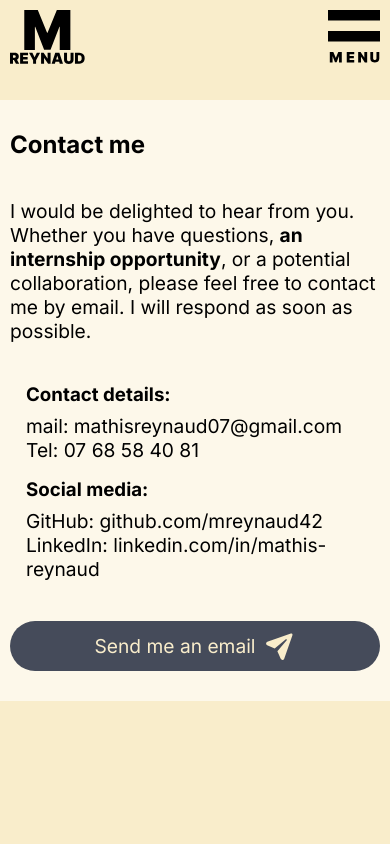
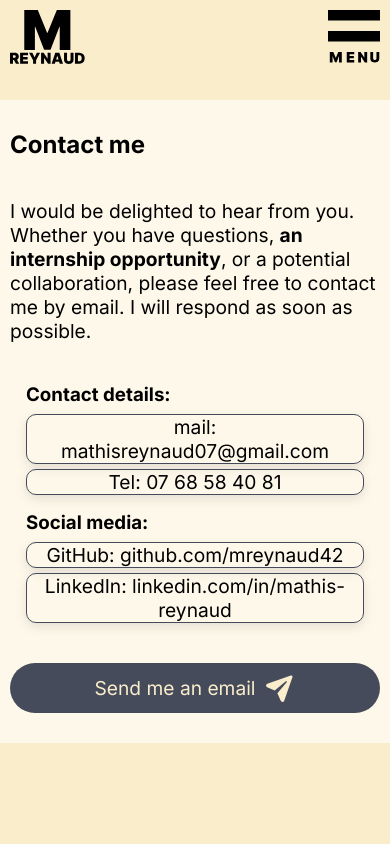
Before and after one commit to mreynaud42/my_showcase_website, a React (Vite) app in the folder showcase_website/: page /contact in a window 390 px wide. Shown: the top 844 px of the page. Built offline with nearby package versions, Linux system fonts and the light colour scheme.

Commit message:
fix: coarse link contact

```diff
--- a/showcase_website/src/pages/Contact.tsx
+++ b/showcase_website/src/pages/Contact.tsx
@@ -17,13 +17,13 @@ export default function Contact() {
                     <div className="info-contact">
                         <div className="contact-details">
                             <h3>{t("contact.sContact.detail")}</h3>
-                            <a href="mailto:mathisreynaud07@gmail.com">mail: mathisreynaud07@gmail.com</a>
-                            <a href="tel:+33768584081">Tel: 07 68 58 40 81</a>
+                            <a className="button-coarse" href="mailto:mathisreynaud07@gmail.com">mail: mathisreynaud07@gmail.com</a>
+                            <a className="button-coarse" href="tel:+33768584081">Tel: 07 68 58 40 81</a>
                         </div>
                         <div className="social">
                             <h3>{t("contact.sContact.social")}</h3>
-                            <a href="https://github.com/mreynaud42" target="_blank">GitHub: github.com/mreynaud42</a>
-                            <a href="https://linkedin.com/in/mathis-reynaud" target="_blank">LinkedIn: linkedin.com/in/mathis-reynaud</a>
+                            <a className="button-coarse" href="https://github.com/mreynaud42" target="_blank">GitHub: github.com/mreynaud42</a>
+                            <a className="button-coarse" href="https://linkedin.com/in/mathis-reynaud" target="_blank">LinkedIn: linkedin.com/in/mathis-reynaud</a>
                         </div>
                     </div>
                 </div>
--- a/showcase_website/src/styles/pages/contact.css
+++ b/showcase_website/src/styles/pages/contact.css
@@ -51,6 +51,18 @@
         flex-direction: column;
         row-gap: 1rem;
     }
+
+    .button-coarse {
+        margin-top: 5px;
+        padding: 0px 10px;
+
+        border: var(--secondary-color) 1px solid;
+        border-radius: 10px;
+
+        box-shadow: 0 4px 12px rgba(0,0,0,0.1);
+
+        text-align: center;
+    }
 }
 
 @media (max-width: 1000px) {
```
